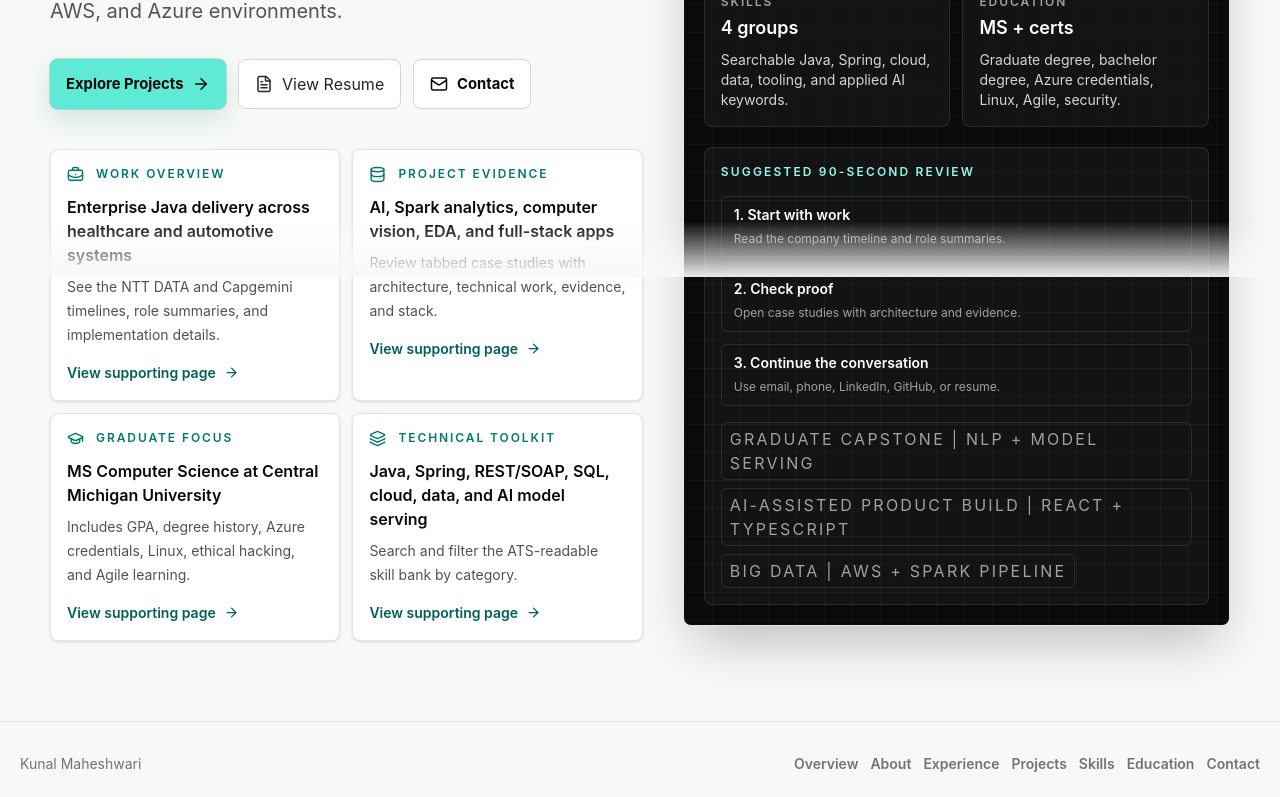
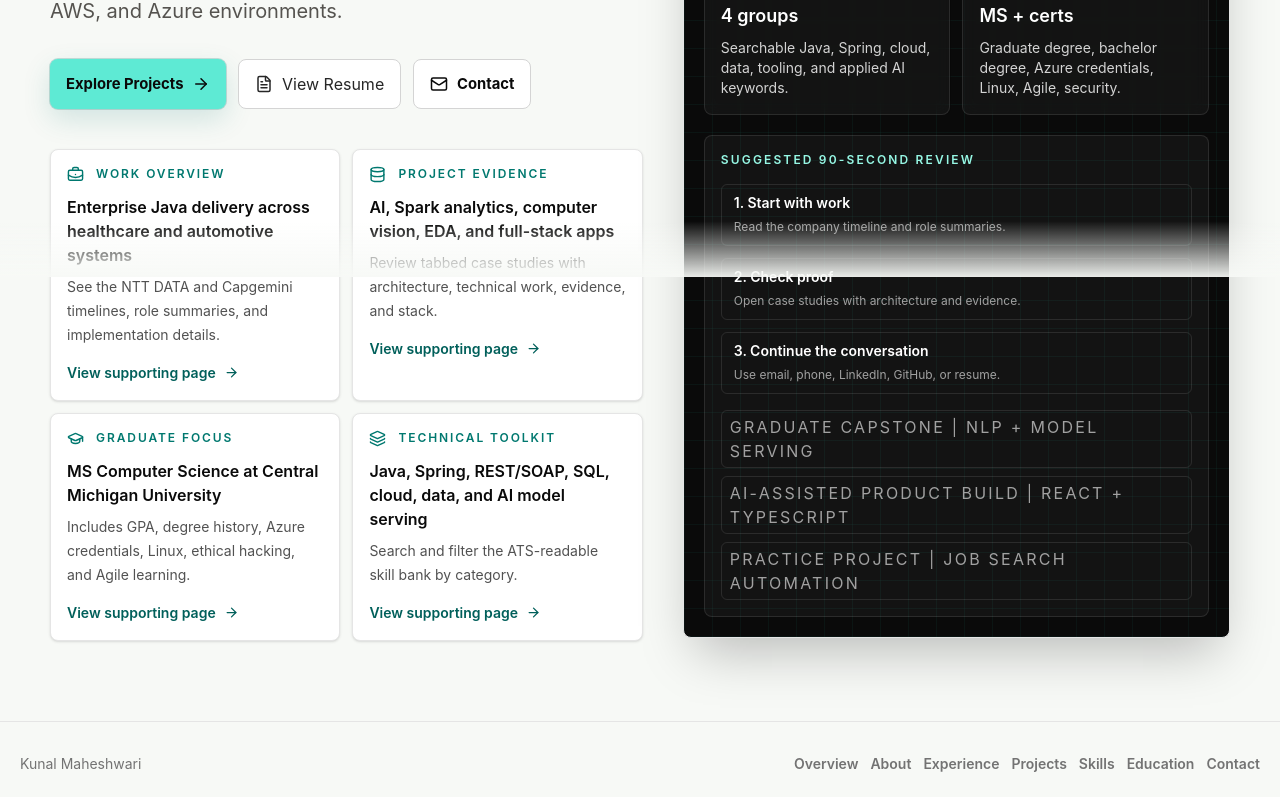
Before and after one commit to preferablehuman/portfolio, a React (Vite) app: page / in a window 1280 px wide. Shown: the part 523-1320 px from the top of the page. Built offline with nearby package versions, Linux system fonts and the light colour scheme.

Commit message:
Promote project repos to featured list

```diff
--- a/src/App.tsx
+++ b/src/App.tsx
@@ -130,11 +130,14 @@ const categoryIcons: Record<string, typeof Mail> = {
 const projectIcons: Record<string, typeof Mail> = {
   "ai-email-client": BrainCircuit,
   "interactive-portfolio": Code2,
+  jobhunter: Workflow,
+  codinghelper: SquareTerminal,
   "nyu-taxi": DatabaseZap,
   lamprey: ScanSearch,
   "election-eda": ChartNoAxesCombined,
   "online-wallet": WalletCards,
   bookstore: BookOpenCheck,
+  "party-game": Layers3,
 };
 
 const companyMarks: Record<string, { label: string; colorClass: string }> = {
--- a/src/data/profile.ts
+++ b/src/data/profile.ts
@@ -228,6 +228,96 @@ export const featuredProjects: Project[] = [
       ],
     },
     stack: ['React', 'Vite', 'TypeScript', 'Tailwind CSS', 'Motion for React', 'Lucide React', 'Custom SPA Routing', 'AI-assisted Development', 'Static Deployment'],
+  },
+  {
+    id: 'jobhunter',
+    title: 'JobHunter Job Automation Toolkit',
+    eyebrow: 'Practice project | Job search automation',
+    repo: 'https://github.com/preferablehuman/JobHunter',
+    summary:
+      'A job-search automation toolkit focused on CLI-driven notification flows, retry handling, and Gmail-based workflow support for tracking opportunities.',
+    tabs: {
+      overview: [
+        'Built as a practice automation project around the job-search workflow rather than a public-facing product.',
+        'Centers on notification handling, retry behavior, and Gmail workflow integration for inbox-driven task management.',
+        'Provides a compact example of scripting, automation design, and integration thinking across a lightweight developer utility.',
+      ],
+      architecture: [
+        'CLI entry points coordinate the job-search workflow and dispatch notifications or follow-up actions.',
+        'Gmail integration supports message handling for alerts and email-based task updates.',
+        'Retry logic keeps the automation flow resilient when an operation needs another attempt.',
+      ],
+      technical: [
+        'Structured the project around repeatable job-processing commands rather than one-off manual steps.',
+        'Used workflow-oriented automation patterns to keep state changes and notifications predictable.',
+        'Designed the integration points so email and command-line behavior stay separated from the core logic.',
+      ],
+      evidence: [
+        'GitHub repository name and workflow structure support the automation and Gmail-oriented description.',
+        'Scope is intentionally framed as a practice project, not as a production-scale applicant-tracking platform.',
+      ],
+    },
+    stack: ['Java', 'CLI', 'Gmail API', 'Automation'],
+  },
+  {
+    id: 'codinghelper',
+    title: 'Coding Helper Experiment',
+    eyebrow: 'Practice project | Project scaffolding',
+    repo: 'https://github.com/preferablehuman/-codinghelper',
+    summary:
+      'A lightweight coding-helper experiment used for scaffolding ideas, testing workflows, and exploring small developer-side automation patterns.',
+    tabs: {
+      overview: [
+        'Used as an experimental repository for coding-helper ideas and project scaffolding.',
+        'Represents lightweight practice work rather than a polished end-user application.',
+        'Fits the portfolio as a concise signal of experimentation and repo-based iteration.',
+      ],
+      architecture: [
+        'Repository scope is intentionally small and centered on helper workflows and scaffolding.',
+        'The project is positioned as a developer experiment rather than a multi-service system.',
+        'Any concrete implementation details should be read directly from the repository history and files.',
+      ],
+      technical: [
+        'Useful as evidence of quick experimentation, iterative setup, and lightweight code organization.',
+        'Keeps the description intentionally narrow because the repo is practice-oriented.',
+        'Avoids overstating scale or production readiness.',
+      ],
+      evidence: [
+        'Repository name and placement indicate practice usage rather than a major deployed project.',
+        'Framed conservatively because the current repo contents were not used to infer deeper implementation claims here.',
+      ],
+    },
+    stack: ['JavaScript', 'Automation', 'Practice'],
+  },
+  {
+    id: 'party-game',
+    title: 'Party Game',
+    eyebrow: 'Practice project | React UI experimentation',
+    repo: 'https://github.com/preferablehuman/party-game',
+    summary:
+      'A React/Vite interactive game scaffold used for frontend experimentation, lightweight UI patterns, and browser-based interaction work.',
+    tabs: {
+      overview: [
+        'Built as an interactive frontend experiment rather than a production game release.',
+        'Shows React and Vite usage for quick iteration on browser UI behavior and component structure.',
+        'Useful as a small but concrete signal of frontend practice and app scaffolding.',
+      ],
+      architecture: [
+        'React application structure keeps the UI modular and easy to extend.',
+        'Vite provides the fast local development loop for the project scaffold.',
+        'The project is best understood as a lightweight browser app rather than a larger platform.',
+      ],
+      technical: [
+        'Highlights React component composition and iterative UI work.',
+        'Uses the Vite toolchain to support rapid development and feedback.',
+        'Stayed intentionally minimal so the project remains a clean practice artifact.',
+      ],
+      evidence: [
+        'GitHub repository name and stack support a React/Vite practice-project framing.',
+        'Description is intentionally conservative because the repository appears to be a scaffold or experimentation target.',
+      ],
+    },
+    stack: ['React', 'Vite', 'TypeScript', 'Frontend Development'],
   },
   {
     id: 'nyu-taxi',
@@ -852,13 +942,6 @@ export const moreProjects: MoreProject[] = [
     href: 'https://github.com/preferablehuman/OnlineWallet-repo',
   },
   {
-    title: 'JobHunter',
-    type: 'Practice',
-    description: 'Job search automation project with notification, retry, and Gmail workflow handling.',
-    stack: ['Java', 'Gmail API', 'CLI'],
-    href: 'https://github.com/preferablehuman/JobHunter',
-  },
-  {
     title: 'OnlineWallet Angular',
     type: 'Full-stack',
     description: 'Frontend repository for the wallet training application.',
@@ -887,13 +970,6 @@ export const moreProjects: MoreProject[] = [
     href: 'https://github.com/preferablehuman/party-game',
   },
   {
-    title: '-codinghelper',
-    type: 'Practice',
-    description: 'Practice repository for coding helper experiments and project scaffolding.',
-    stack: ['JavaScript', 'Practice'],
-    href: 'https://github.com/preferablehuman/-codinghelper',
-  },
-  {
     title: 'Java Coding Practice',
     type: 'Practice',
     description: 'Java practice repository for core language and problem-solving exercises.',
```
